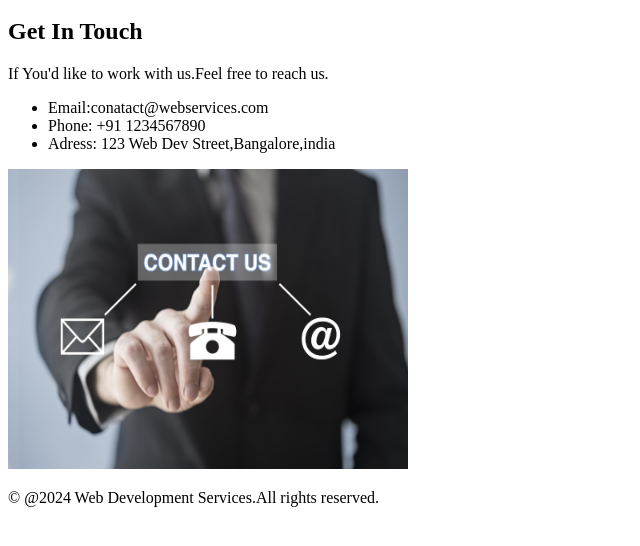
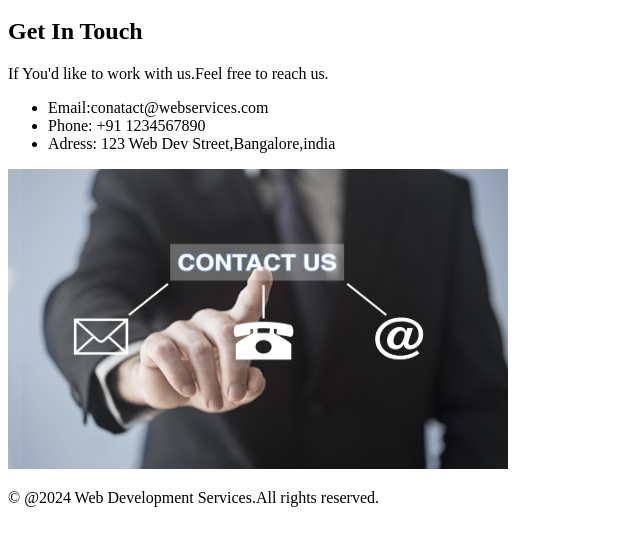
Before and after one commit to subh511/Html_01, a plain HTML site: page Lesson_06/contact.html in a window 1280 px wide. Shown: the part 100-646 px from the top of the page, without its empty margins (0-640 px from the left). Drawn offline with Linux system fonts and the light colour scheme.

```diff
--- a/Lesson_06/contact.html
+++ b/Lesson_06/contact.html
@@ -23,7 +23,7 @@
       <li>Phone: +91 1234567890</li>
       <li>Adress: 123 Web Dev Street,Bangalore,india</li>
     </ul>
-    <img src="./utils/contact-us-Mod-3.jpg" alt="contact-page" width="400" height="300"/>
+    <img src="./utils/contact-us-Mod-3.jpg" alt="contact-page" width="500" height="300"/>
   </main>
   <footer>
     <p>&copy; @2024 Web Development Services.All rights reserved.</p>
```
